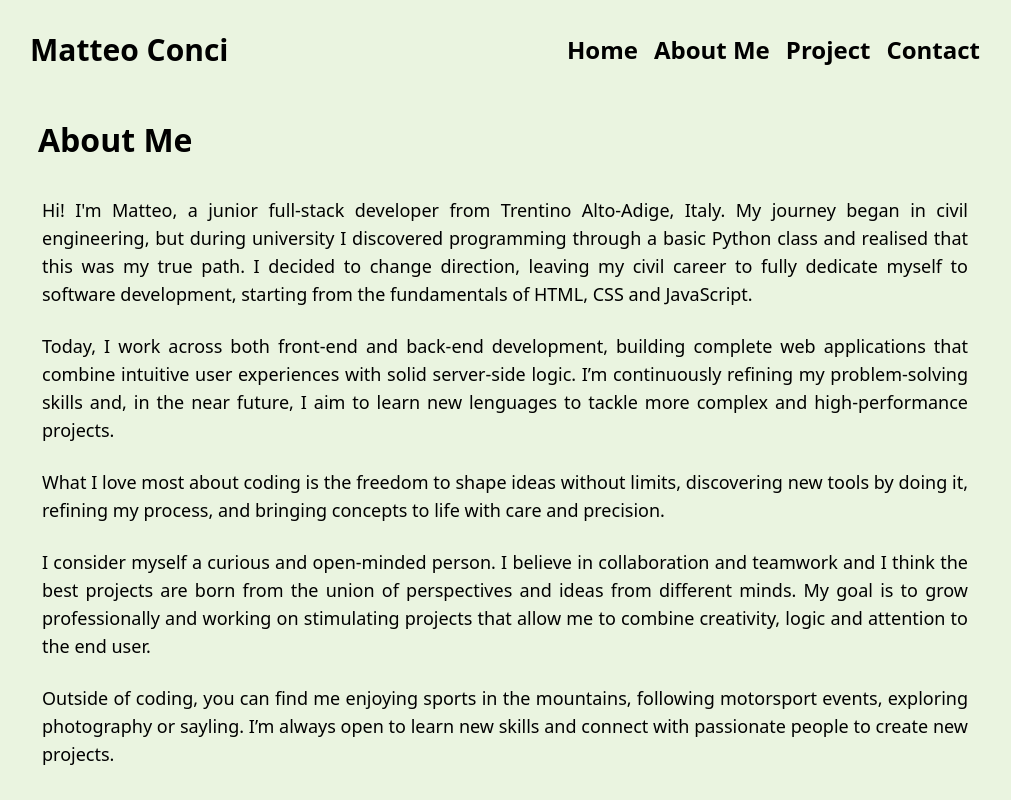
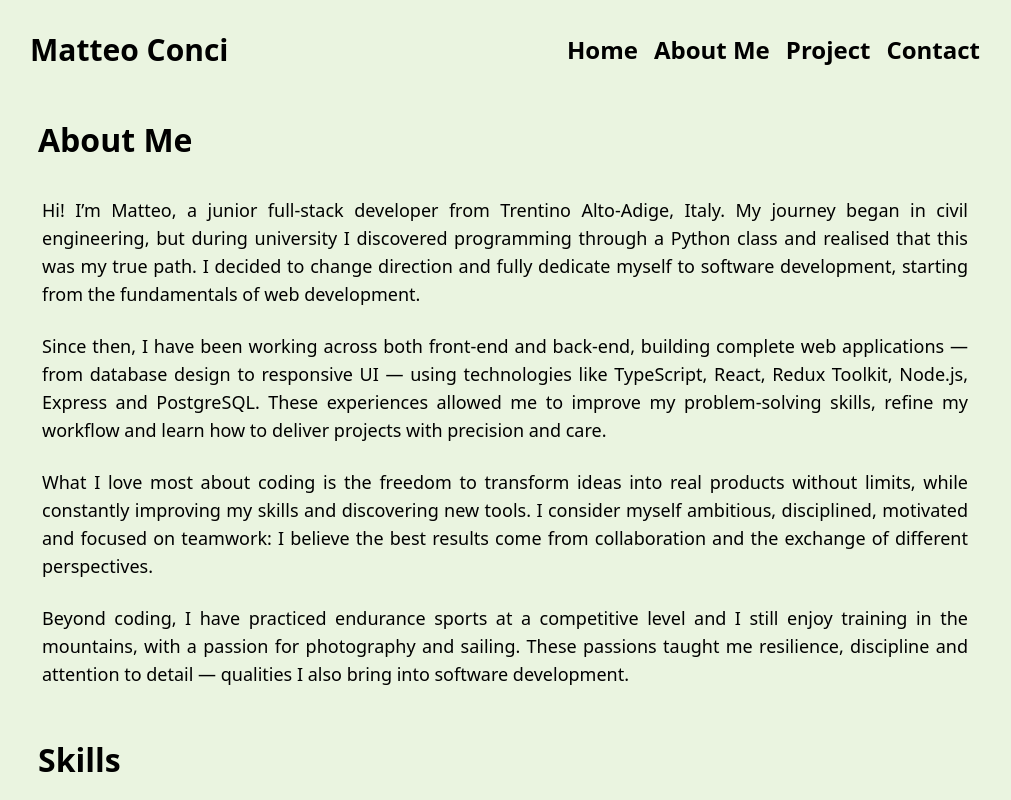
Before and after one commit to matteoconci/Portfolio-React, a React (Vite) app in the folder porftolio/: page /about-me in a window 1280 px wide. Shown: the top 800 px of the page, without its empty margins (135-1146 px from the left). Built offline with nearby package versions, Linux system fonts and the light colour scheme.

Commit message:
New about me

```diff
--- a/porftolio/src/Pages/AboutMe.tsx
+++ b/porftolio/src/Pages/AboutMe.tsx
@@ -19,31 +19,29 @@ const AboutMe = () => {
             <h2 className="hidden sm:block text-[2rem] font-semibold mt-12 mb-8 ml-2">About Me</h2>
             <div className='flex flex-col gap-3 sm:gap-6 text-[0.75rem] sm:text-lg text-justify m-auto mx-3'>
                 <p>
-                    Hi! I'm Matteo, a junior full-stack developer from Trentino Alto-Adige, Italy. My journey began in civil engineering,
-                    but during university I discovered programming through a basic Python class and realised that this was my true path.
-                    I decided to change direction, leaving my civil career to fully dedicate myself to software development,
-                    starting from the fundamentals of HTML, CSS and JavaScript.
+                    Hi! I’m Matteo, a junior full-stack developer from Trentino Alto-Adige, Italy.
+                    My journey began in civil engineering, but during university
+                    I discovered programming through a Python class and realised that this was my true path.
+                    I decided to change direction and fully dedicate myself to software development,
+                    starting from the fundamentals of web development.
                 </p>
                 <p>
-                    Today, I work across both front-end and back-end development,
-                    building complete web applications that combine intuitive user experiences with solid server-side logic.
-                    I’m continuously refining my problem-solving skills and, in the near future,
-                    I aim to learn new lenguages to tackle more complex and high-performance projects.
+                    Since then, I have been working across both front-end and back-end, building complete web applications
+                    — from database design to responsive UI — using technologies like TypeScript, React, Redux Toolkit,
+                    Node.js, Express and PostgreSQL. These experiences allowed me to improve my problem-solving skills,
+                    refine my workflow and learn how to deliver projects with precision and care.
                 </p>
                 <p>
-                    What I love most about coding is the freedom to shape ideas without limits, discovering new tools by doing it,
-                    refining my process, and bringing concepts to life with care and precision.
+                    What I love most about coding is the freedom to transform ideas into real products without limits,
+                    while constantly improving my skills and discovering new tools.
+                    I consider myself ambitious, disciplined, motivated and focused on teamwork:
+                    I believe the best results come from collaboration and the exchange of different perspectives.
                 </p>
                 <p>
-                    I consider myself a curious and open-minded person. I believe in collaboration and teamwork and
-                    I think the best projects are born from the union of perspectives and ideas from different minds.
-                    My goal is to grow professionally and working on stimulating projects that allow me to combine creativity,
-                    logic and attention to the end user.
-                </p>
-                <p>
-                    Outside of coding, you can find me enjoying sports in the mountains, following motorsport events,
-                    exploring photography or sayling. I’m always open to learn new skills
-                    and connect with passionate people to create new projects.
+                    Beyond coding, I have practiced endurance sports at a competitive level and
+                    I still enjoy training in the mountains, with a passion for photography and sailing.
+                    These passions taught me resilience, discipline and attention to detail —
+                    qualities I also bring into software development.
                 </p>
             </div>
 
--- a/porftolio/src/Pages/Home.tsx
+++ b/porftolio/src/Pages/Home.tsx
@@ -16,9 +16,9 @@ const Home = () => {
                     />
                 <div>
                     <p className="text-center sm:text-left mx-3 text-[0.75rem] sm:text-2xl">
-                        Hi! I'm Matteo, a junior full-stack developer with a passion for building complete web applications. <br></br>
-                        I work on both front-end and back-end with great attention to detail, curiosity, and a constant drive to learn. <br></br>
-                        My goal is to grow professionally, learn new programming languages, and collaborate with people who share my passion. <br></br>
+                        Hi! I'm Matteo, a junior Full-Stack Developer from Italy who loves turning idea into real web applications. <br></br>
+                        I work across front-end and back-end with curiosity, ambition, and discipline, always motivated to improve. <br></br>
+                        I’m driven to keep growing as a developer and to contribute with dedication and teamwork. <br></br>
                     </p>
                     <p className="italic mt-5 sm:mt-8 text-center text-[0.8rem] sm:text-xl">To know more about me click <NavLink to='/about-me' className='text-[#ae884c] underline hover:no-underline'>here</NavLink>.</p>
                 </div>
```
